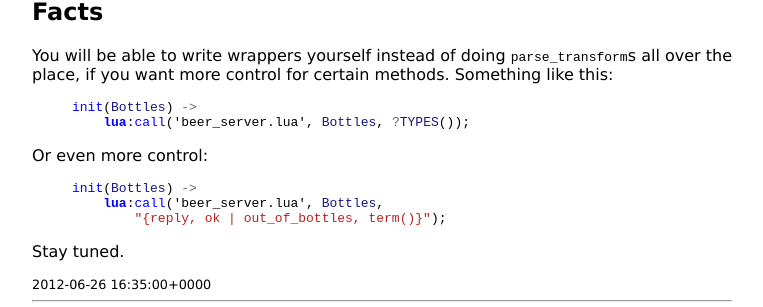
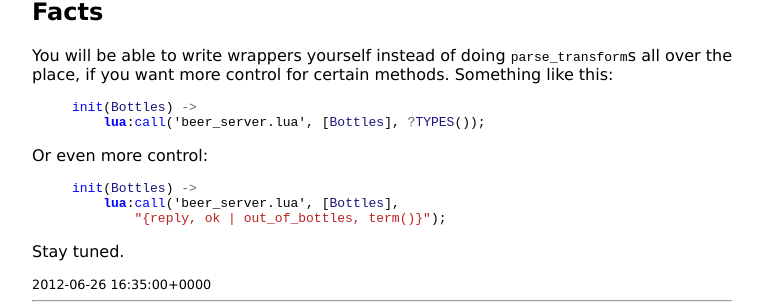
Before and after one commit to Motiejus/motiejus.github.com, a Jekyll site: the page built from _posts/2012-06-26-erlang-behaviours-in-lua.markdown, in a window 1280 px wide. Shown: the part 1450-1757 px from the top of the page, without its empty margins (258-1021 px from the left). Built offline with Jekyll 4.4.1, drawn with Linux system fonts in a browser that asks for light colours.

```diff
--- a/_posts/2012-06-26-erlang-behaviours-in-lua.markdown
+++ b/_posts/2012-06-26-erlang-behaviours-in-lua.markdown
@@ -108,12 +108,12 @@ like this:
 
 {% highlight erlang %}
 init(Bottles) ->
-    lua:call('beer_server.lua', Bottles, ?TYPES());
+    lua:call('beer_server.lua', [Bottles], ?TYPES());
 {% endhighlight %}
 Or even more control:
 {% highlight erlang %}
 init(Bottles) ->
-    lua:call('beer_server.lua', Bottles,
+    lua:call('beer_server.lua', [Bottles],
         "{reply, ok | out_of_bottles, term()}");
 {% endhighlight %}
 
```
